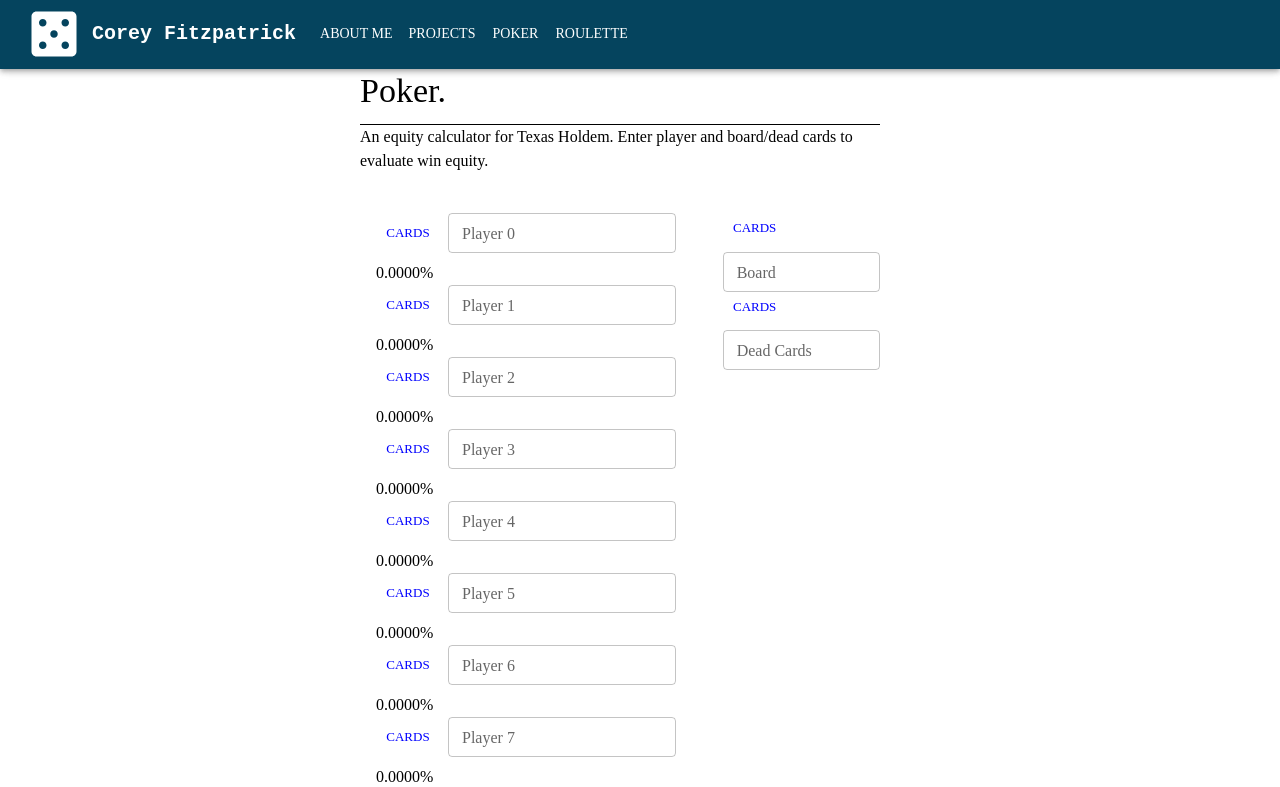
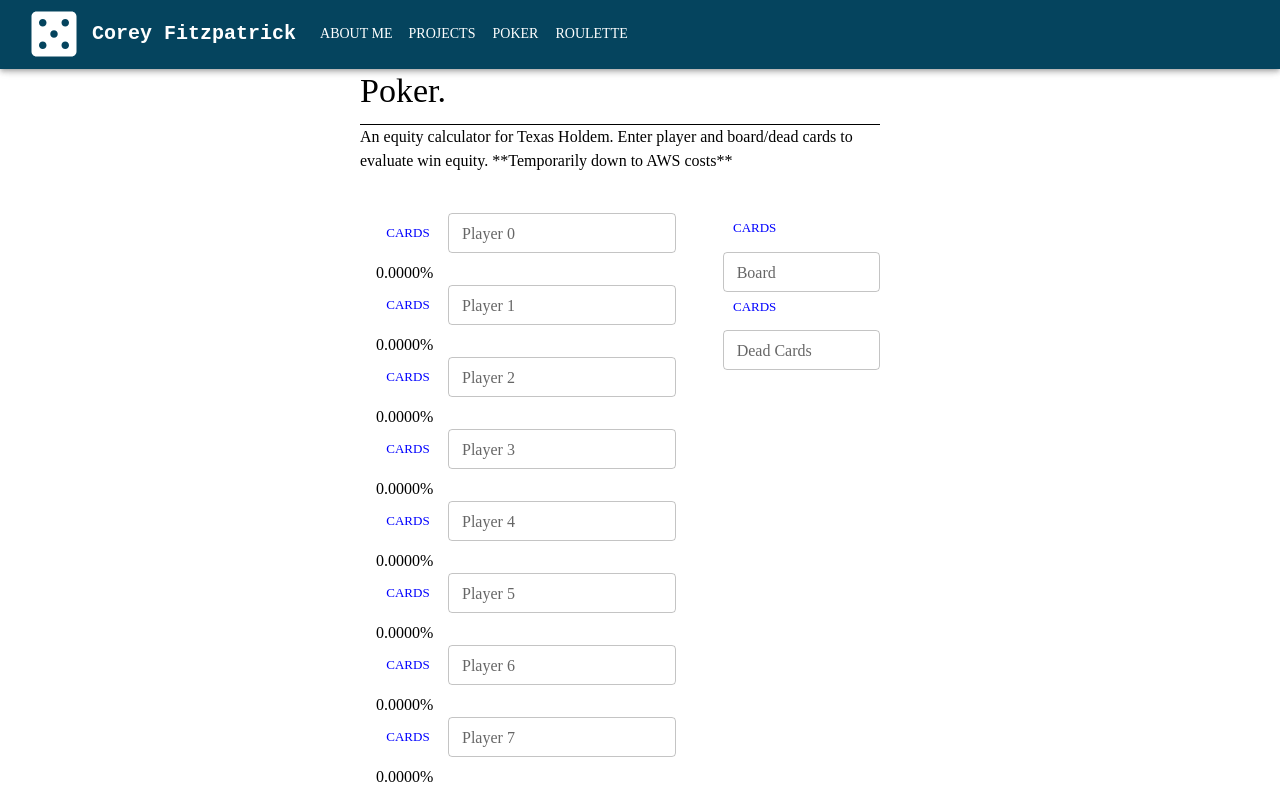
Before and after one commit to PepperoniRollz/coreyfitzpatrick, a React (Create React App) app: page /poker in a window 1280 px wide. Shown: the top 787 px of the page. Built offline with nearby package versions, Linux system fonts and the light colour scheme.

Commit message:
temp not working addition

```diff
--- a/src/components/routes/Poker.tsx
+++ b/src/components/routes/Poker.tsx
@@ -135,16 +135,9 @@ function Poker() {
     console.log("players", Players);
     console.log("board", Board);
 
-    fetch("http://localhost:8080/api/equity", {
+    fetch("http://ec2-3-85-15-107.compute-1.amazonaws.com:8080/api/equity", {
       method: "POST",
       body: JSON.stringify({
-        // HoleCards: [
-        //   { Cards: [{ Value: 52 }, { Value: 51 }] },
-        //   { Cards: [{ Value: 19 }, { Value: 23 }] },
-        //   { Cards: [{ Value: 12 }, { Value: 11 }] },
-        // ],
-        // Players: [new CardSet(heroCards), new CardSet(villainCards)],
-        // Board: new CardSet(board),
         Players: Players,
         Board: Board,
       }),
@@ -238,7 +231,7 @@ function Poker() {
           <Grid item xs={12} marginLeft={50} marginRight={50}>
             <Typography variant="body1" align={"left"}>
               An equity calculator for Texas Holdem. Enter player and board/dead
-              cards to evaluate win equity.
+              cards to evaluate win equity. **Temporarily down to AWS costs**
             </Typography>
           </Grid>
         </Box>
```
